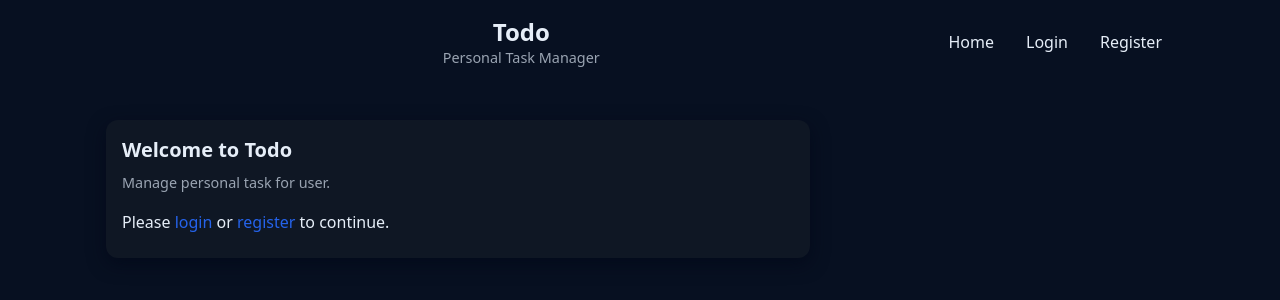
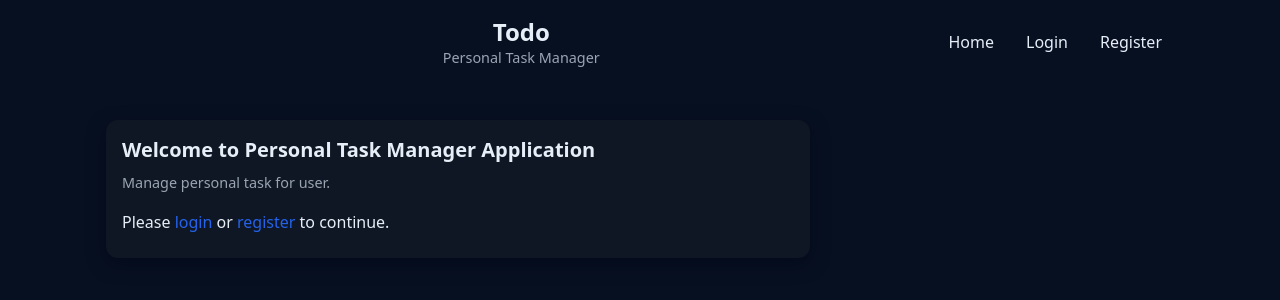
Before and after one commit to kalaiarasi-entri/module-5-todo-app-react-client, a React (Vite) app: page / in a window 1280 px wide. Shown: the top 300 px of the page. Built offline with nearby package versions, Linux system fonts and the light colour scheme.

Commit message:
text changed

```diff
--- a/src/pages/Home.jsx
+++ b/src/pages/Home.jsx
@@ -7,7 +7,7 @@ export default function Home() {
   return (
     <div className="grid grid-cols-1 md:grid-cols-3 mt-5 gap-6">
       <div className="md:col-span-2 bg-white card">
-        <h2 className="text-xl font-semibold mb-2">Welcome to Todo</h2>
+        <h2 className="text-xl font-semibold mb-2">Welcome to Personal Task Manager Application</h2>
         <p className="small mb-4">
          Manage personal task for user.
         </p>
```
